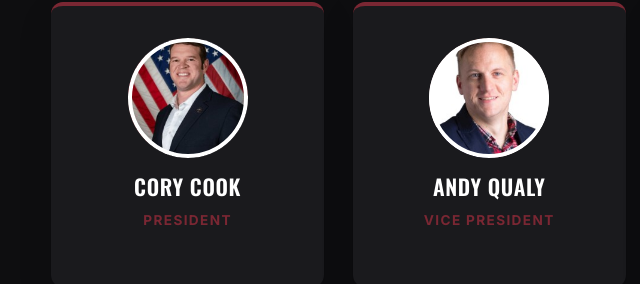
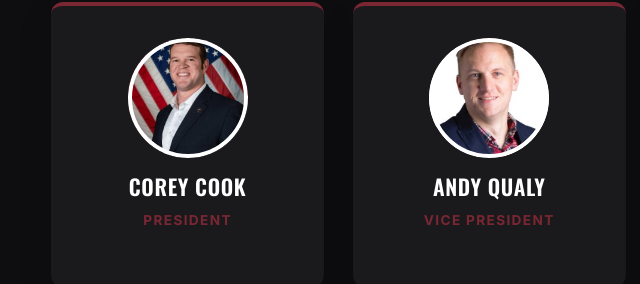
Before and after one commit to pvwt472v8r-beep/Colorado-Warriors-Hockey-Organization-, a plain HTML site: page our-story.html in a window 1280 px wide. Shown: the part 1429-1713 px from the top of the page, 0-640 px from the left. Drawn offline with nearby package versions, Linux system fonts and the light colour scheme.

Commit message:
Update our-story.html

```diff
--- a/our-story.html
+++ b/our-story.html
@@ -54,7 +54,7 @@
       <div class="grid grid--4">
         <article class="card card--dark person reveal">
           <div class="avatar" aria-hidden="true">CC<img src="image/Cory Cook.jpg" alt="" style="--photo-width:113.5%;--photo-x:-48.2%;--photo-y:-49.8%" onerror="this.remove()"></div>
-          <h3>Cory Cook</h3>
+          <h3>Corey Cook</h3>
           <p class="role">President</p>
         </article>
         <article class="card card--dark person reveal">
```
